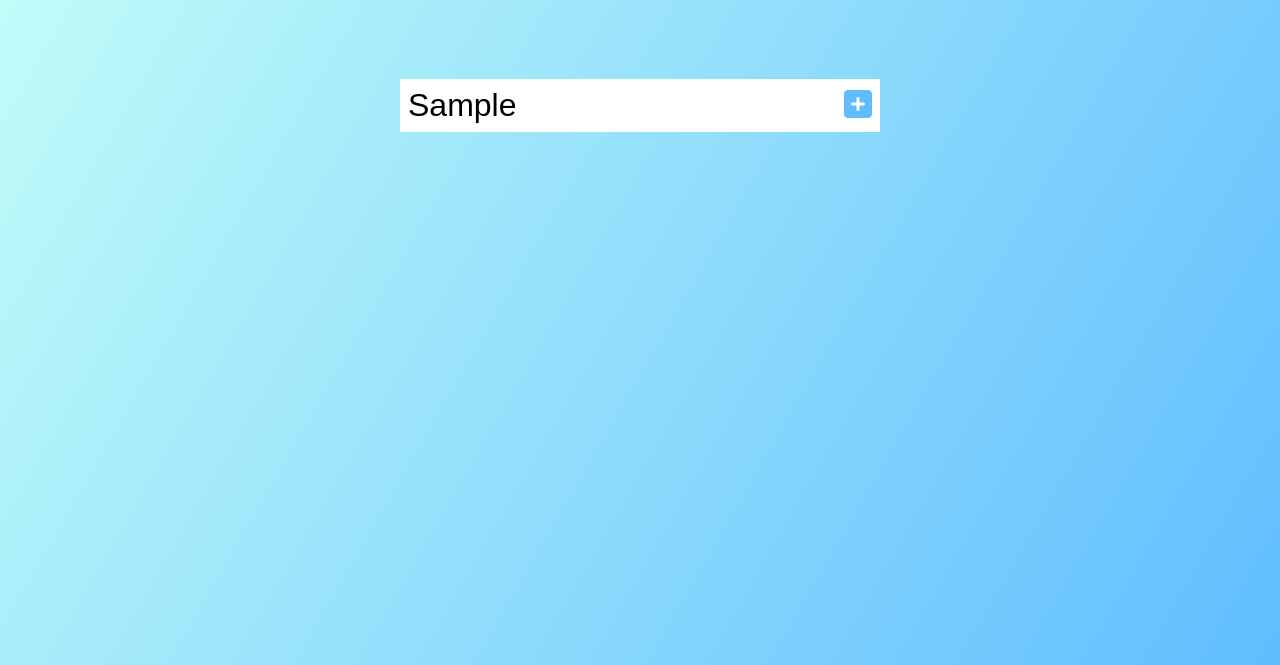
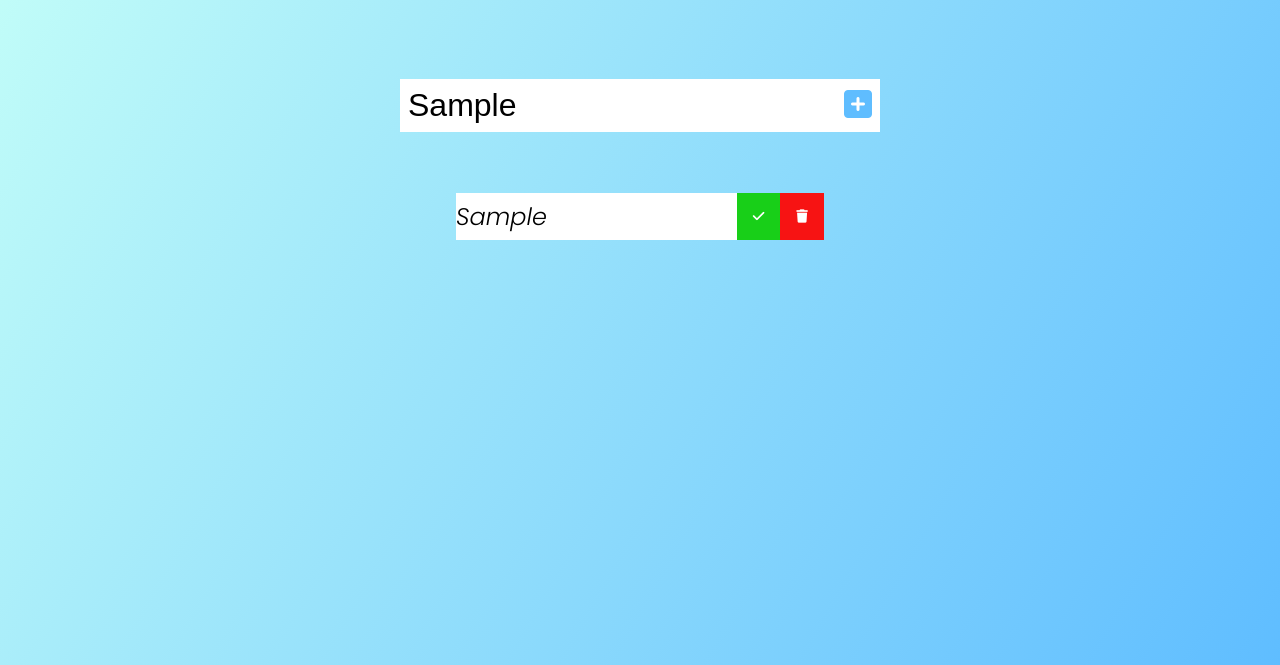
Before and after one commit to sarfrajabbasi/ToDo_List, a plain HTML site: page index.html in a window 1280 px wide. Both pictures are taken after typing "Sample" into the empty fields and a click on the button 858 px from the left and 240 px from the top of the page. Shown: the part 135-800 px from the top of the page. Drawn offline with Linux system fonts and the light colour scheme.

Commit message:
todo list app

```diff
--- a/css/style.css
+++ b/css/style.css
@@ -43,3 +43,44 @@ form button:hover{
     background-color: #5FBDFF;
     color: white;
 }
+
+.todo-container{
+    display: flex;
+    justify-content: center;
+    align-items: center;
+}
+
+.todo-list{
+    min-width: 30%;
+    list-style: none;
+
+}
+.todo{
+    margin: 0.5rem;
+    background-color: white;
+    font-size: 1.5rem;
+    color: black;
+    text-shadow: none;
+    display: flex;
+    justify-content: space-between;
+    align-items: center;
+
+}
+.todo li{
+    flex: 1;
+}
+
+.trash-btn,
+.complete-btn{
+    background:#5FBDFF ;
+    color: white;
+    padding: 1rem;
+    border: none;
+    cursor: pointer;
+}
+.complete-btn{
+    background-color:rgb(24, 207, 24) ;
+}
+.trash-btn{
+    background-color: rgb(247, 19, 19);
+}
--- a/js/app.js
+++ b/js/app.js
@@ -59,6 +59,7 @@ function addTodo(event) {
 
   // create Li
   const newTodo = createElement("li");
+  newTodo.innerText  = todoInput.value
   newTodo.classList.add("todo-item");
 
   todoDiv.appendChild(newTodo);
@@ -69,6 +70,16 @@ function addTodo(event) {
   completeBtn.classList.add('complete-btn');
 
   todoDiv.appendChild(completeBtn);
-  console.log(newTodo);
-  // delete mark button
+
+  // check trash  button
+  const trashBtn = createElement("button");
+  trashBtn.innerHTML = "<i class = 'fas fa-trash'></i>";
+  trashBtn.classList.add('trash-btn');
+
+  todoDiv.appendChild(trashBtn);
+
+  // append to list
+
+  todoList.appendChild(todoDiv)
+
 }
```
